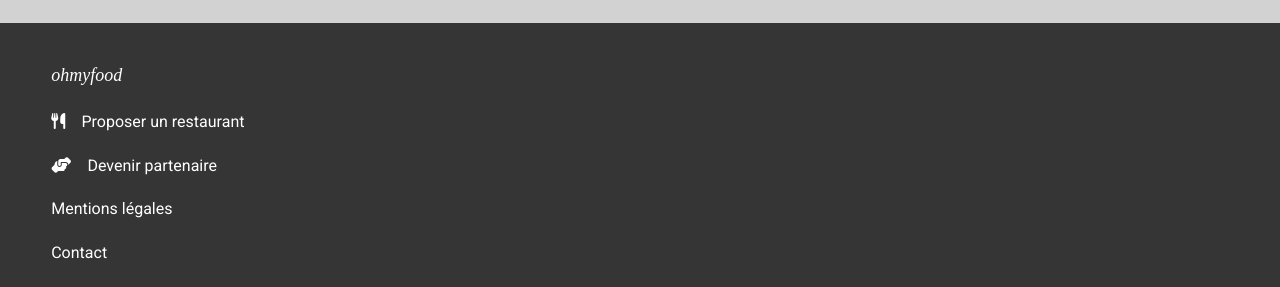
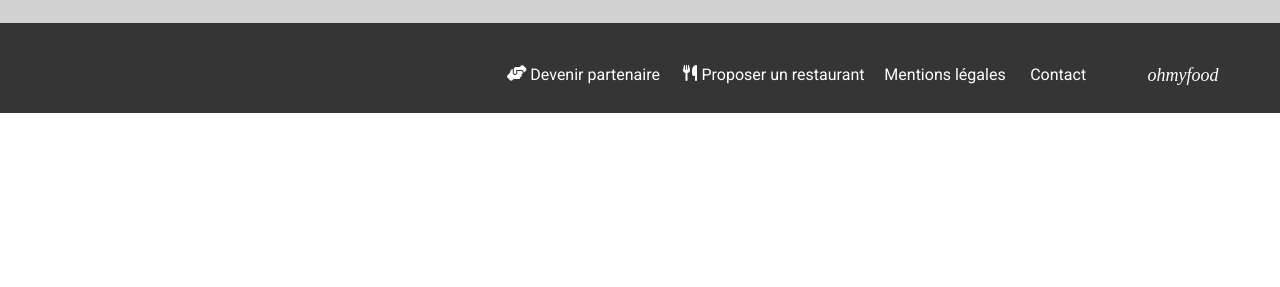
Before and after one commit to HOELCODE/OHMYFOOD, a plain HTML site: page index.html in a window 1280 px wide. Shown: the part 1260-1547 px from the top of the page. After the commit the page ends 1373 px from the top, so only its background shows below. Drawn offline with Linux system fonts and the light colour scheme; a web font is replaced by a local one.

Commit message:
html et css ok

```diff
--- a/style.css
+++ b/style.css
@@ -442,4 +442,48 @@
 		padding: 10% 0% 10% 8%
 	}
 
+	/*FOOTER*/
+
+    .footer {
+        display: flex;
+        flex-direction: row-reverse;
+        align-items: center;
+    }
+
+    footer h1 {
+        margin-bottom: 0;
+        margin-right: 5%;
+        margin-left: 5%;
+    }
+
+    .footer div:nth-of-type(2) {
+        margin-top: 0%;
+        display: flex;
+        justify-content: center;
+        width: 15%;
+        order: 2;
+    }
+
+    .footer div:nth-of-type(1) {
+        margin-top: 0%;
+        display: flex;
+        justify-content: center;
+        width: 18%;
+        order: 2;
+        margin-left: -1%;
+        margin-right: -1%;
+    }
+
+    .footer a:nth-of-type(1) {
+        margin-top:0%;
+        display: flex;
+        order: 1;
+        margin-left: 1%;
+    }
+
+    .footer a:nth-of-type(2) {
+        margin-top:0%;
+        margin-left: 2%;
+    }
+
 }
--- a/stylemenu.css
+++ b/stylemenu.css
@@ -273,28 +273,39 @@
         margin-top: 0%;
         display: flex;
         justify-content: center;
-        width: 13%;
+        width: 15%;
+        order: 2;
     }
 
     .footer div:nth-of-type(1) {
         margin-top: 0%;
         display: flex;
         justify-content: center;
-        width: 13%;
+        width: 18%;
+        order: 2;
+        margin-left: -1%;
+        margin-right: -1%;
     }
 
     .footer a:nth-of-type(1) {
         margin-top:0%;
         display: flex;
+        order: 1;
+        margin-left: 1%;
     }
 
     .footer a:nth-of-type(2) {
         margin-top:0%;
+        margin-left: 2%;
     }
 
+    .header_main i {
+        margin-left: 0%;
+    }
 
-
-
-
+    .header_main {
+        padding: 4% 0% 3% 0%;
+        width: 25%;
+    }
 
 }
```
